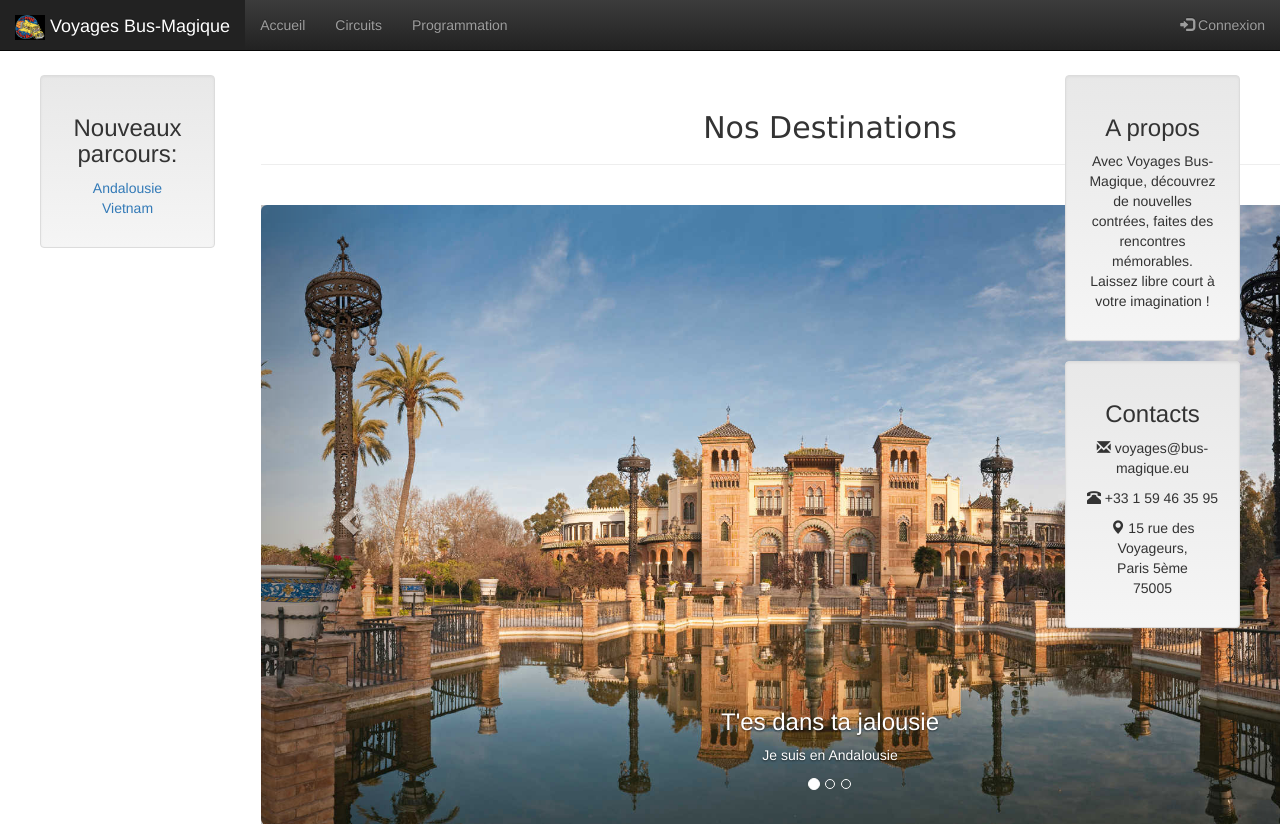
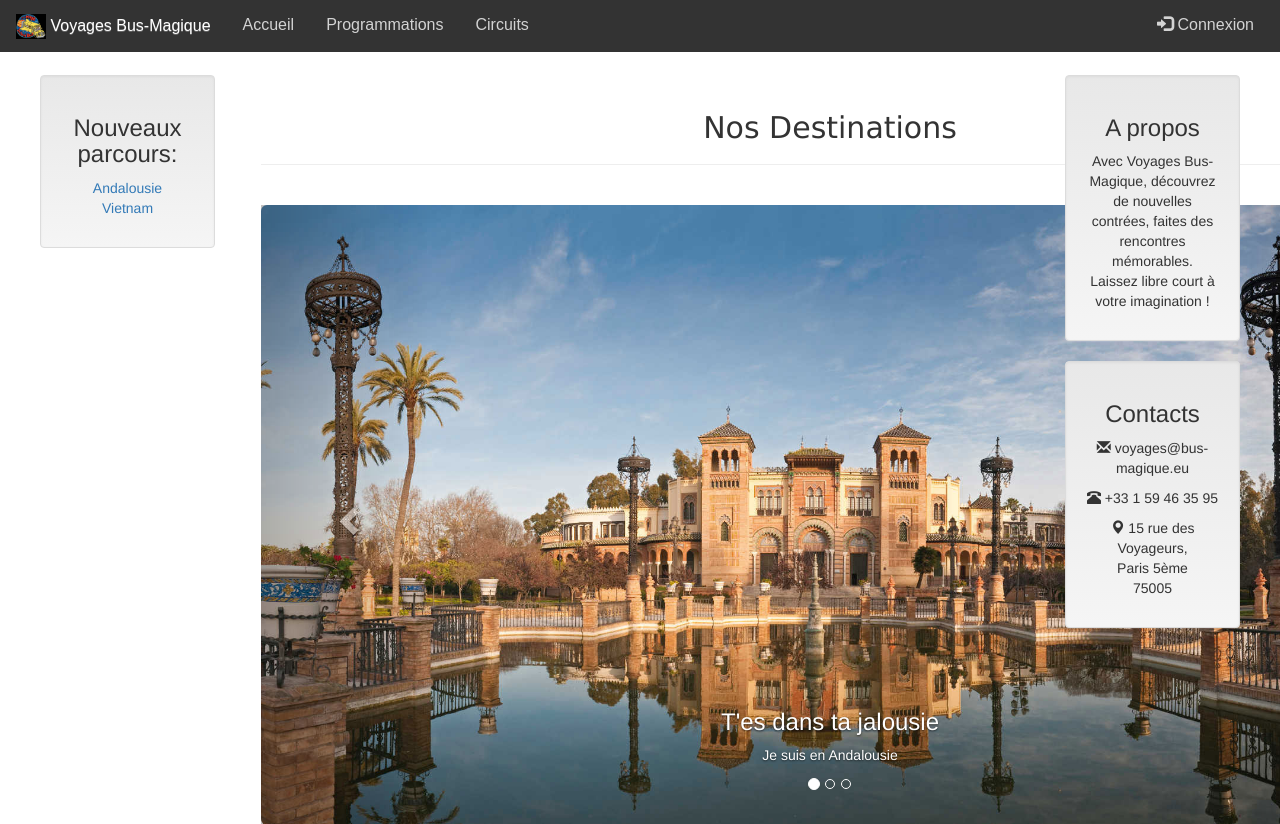
Before and after one commit to Marwana4850/BusMagique, a PHP site: template templates/accueil.html.twig in a window 1280 px wide; the page is wider, and only the part inside the window is pictured. Shown: the top 824 px of that part. Run offline with PHP 8.4, Linux system fonts and the light colour scheme; the template is opened without the code that fills it, so the values that code supplies are empty; some libraries are stand-ins or nearby versions.

Commit message:
navbar mieux

```diff
--- a/css/base.css
+++ b/css/base.css
@@ -21,7 +21,7 @@ body{
     background-color: #fefefe;
     margin: 5px auto; /* 15% from the top and centered */
     border: 1px solid #888;
-    width: 80%; /* Could be more or less, depending on screen size */
+    width: 30%; /* Could be more or less, depending on screen size */
 }
 
 /* The Close Button */
@@ -64,7 +64,7 @@ form {
 }
 
 input[type=text], input[type=password] {
-    width: 100%;
+    width: 20rem;
     padding: 12px 20px;
     margin: 8px 0;
     display: inline-block;
@@ -72,17 +72,17 @@ input[type=text], input[type=password] {
     box-sizing: border-box;
 }
 
-button {
+.modal button {
     background-color: #4CAF50;
     color: white;
     padding: 14px 20px;
     margin: 8px 0;
     border: none;
     cursor: pointer;
-    width: 100%;
+    width: 20rem;
 }
 
-button:hover {
+.modal button:hover {
     opacity: 0.8;
 }
 
@@ -119,3 +119,78 @@ span.psw {
         width: 100%;
     }
 }
+
+
+label { display: inline-block; width: 15rem; text-align: right; }
+
+.navbar {
+    overflow: hidden;
+    background-color: #333;
+    font-family: Arial;
+}
+
+.navbar a {
+    float: left;
+    font-size: 16px;
+    color: white;
+    text-align: center;
+    padding: 14px 16px;
+    text-decoration: none;
+}
+
+.dropdown {
+    float: left;
+    overflow: hidden;
+}
+
+.dropdown .dropbtn {
+    cursor: pointer;
+    font-size: 16px;
+    border: none;
+    outline: none;
+    color: white;
+    padding: 14px 16px;
+    background-color: inherit;
+}
+
+
+.navbar a, .dropdown .dropbtn {
+    color:lightgrey;
+}
+.navbar a:hover, .dropdown:hover .dropbtn {
+    color:white;
+}
+
+.navbar-inverse .navbar-nav > li > a{
+    color:lightgrey;
+}
+
+.dropdown-content {
+    display: none;
+    background-color: #333;
+    min-width: 160px;
+    box-shadow: 0px 8px 16px 0px rgba(0,0,0,0.2);
+    z-index: 1;
+}
+
+.dropdown-content a {
+    float: none;
+    color: white;
+    padding: 12px 16px;
+    text-decoration: none;
+    display: block;
+    text-align: left;
+}
+
+.dropdown-content a:hover {
+    background-color: #555;
+}
+
+.show {
+    display: block;
+}
+
+
+.navbar-right{
+    margin-right:10px;
+}
--- /dev/null
+++ b/js/navbarDropdown.js
@@ -0,0 +1,18 @@
+/* When the user clicks on the button,
+toggle between hiding and showing the dropdown content */
+function myFunction() {
+    document.getElementById("myDropdown").classList.toggle("show");
+    var myDropdown = document.getElementById("myDropdown");
+    console.log(myDropdown);
+
+}
+
+// Close the dropdown if the user clicks outside of it
+window.onclick = function(e) {
+    if (!e.target.matches('.dropbtn')) {
+        var myDropdown = document.getElementById("myDropdown");
+        if (myDropdown.classList.contains('show')) {
+            myDropdown.classList.remove('show');
+        }
+    }
+}
--- a/templates/baselayout.html.twig
+++ b/templates/baselayout.html.twig
@@ -14,26 +14,30 @@
     {% endblock %}
 </head>
 
-<nav class="navbar navbar-inverse navbar-fixed-top">
-    <div class="container-fluid">
+<nav>
+    <div class="navbar navbar-fixed-top">
         <div class="navbar-header">
             <button type="button" class="navbar-toggle" data-toggle="collapse" data-target="#myNavbar">
                 <span class="icon-bar"></span>
                 <span class="icon-bar"></span>
                 <span class="icon-bar"></span>
             </button>
-            <a class="navbar-brand" style="background-color:#222" href="#"><img style="display:inline-block;width:30px;"src="favicon.jpg"> Voyages Bus-Magique</a>
+            <a class="navbar-brand" style="background-color:#333" ><img style="display:inline-block;width:30px;"src="favicon.jpg"> Voyages Bus-Magique</a>
         </div>
-        <div class="collapse navbar-collapse" id="myNavbar">
-            <ul class="nav navbar-nav">
-                <li><a class="navbar-link" href="/">Accueil</a></li>
-                <li><a class="navbar-link" href="/circuit">Circuits</a></li>
-                <li><a class="navbar-link" href="/programmation">Programmation</a></li>
-            </ul>
-            <ul class="nav navbar-nav navbar-right">
-                <li><a href="#" onclick="document.getElementById('id01').style.display='block'"><span class="glyphicon glyphicon-log-in"></span>  Connexion</a></li>
-            </ul>
+
+        <a href="/">Accueil</a>
+        <a href="/programmation">Programmations</a>
+        <div class="dropdown">
+            <button class="dropbtn" onclick="myFunction()">Circuits
+            </button>
+            <div class="dropdown-content" id="myDropdown">
+                <a href="#">Andalousie</a>
+                <a href="#">Italie</a>
+                <a href="#">Vietnam</a>
+                <a href="#">Ile de France</a>
+            </div>
         </div>
+        <a class="nav navbar-nav navbar-right" href="#" onclick="document.getElementById('id01').style.display='block'"><span class="glyphicon glyphicon-log-in"></span>  Connexion</a></li>
     </div>
 </nav>
 
@@ -51,15 +55,16 @@
         </div>
 
         <div class="container">
-            <label><b>Identifiant</b></label>
+            <label><b>Identifiant  </b></label>
             <input type="text" placeholder="Entrez votre identifiant" name="identifiant"   oninput="this.setCustomValidity('')"  oninvalid="this.setCustomValidity('Veuillez entrer un identifiant valide')" required>
-
+            <br>
             <label><b>Mot de passe</b></label>
             <input type="password" placeholder="Entrez votre mot de passe" name="pswd" oninput="this.setCustomValidity('')"  oninvalid="this.setCustomValidity('Veuillez entrer un mot de passe valide')" required>
+            <br>
+        </div>
+        <button class="center-block" type="submit">Me Connecter</button>
 
-            <button type="submit">Me Connecter</button>
-        </div>
-            <button type="button" onclick="document.getElementById('id01').style.display='none'" class="cancelbtn center-block">Retour</button>
+        <button type="button" onclick="document.getElementById('id01').style.display='none'" class="cancelbtn center-block">Retour</button>
     </form>
 </div>
 
@@ -83,8 +88,6 @@
         <div class="col-sm-8 text-left">
             {% block body %}
             {% endblock %}
-            <br>
-            <br><br><br><br><br><br><br><br><br><br><br><br><br><br>
         </div>
 
         <!-- Infos entreprise -->
@@ -106,7 +109,10 @@
 
     </div>
 </div>
-<script src="/js/bootstrap.min.js"></script>
+<script src="https://ajax.googleapis.com/ajax/libs/jquery/3.2.1/jquery.min.js"></script>
+<script src="https://maxcdn.bootstrapcdn.com/bootstrap/3.3.7/js/bootstrap.min.js"></script>
+<script src="/js/navbarDropdown.js"></script>
+
 </body>
 
 <footer class="footer">
```
